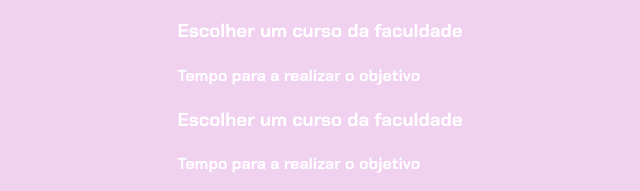
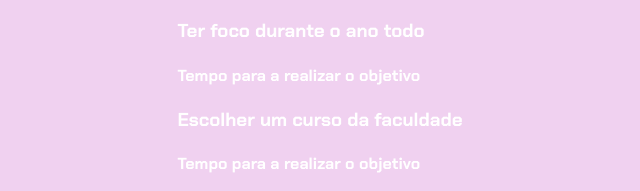
Before and after one commit to AnaDalMoro/Projeto2024, a plain HTML site: page index.html in a window 1280 px wide. Shown: the part 280-471 px from the top of the page, 320-960 px from the left. Drawn offline with Linux system fonts and the light colour scheme; a script that the page names is missing.

Commit message:
Update index.html

```diff
--- a/index.html
+++ b/index.html
@@ -21,7 +21,7 @@
                 <h4 class= "aba-conteudo-titulo-secundario" > Tempo para a realizar o objetivo </h4>
             </div>
             <div class="aba-conteudo">
-                <h3 class="aba-conteudo-titulo-principal"> Escolher um curso da faculdade</h3>
+                <h3 class="aba-conteudo-titulo-principal"> Ter foco durante o ano todo</h3>
                 <h4 class= "aba-conteudo-titulo-secundario" > Tempo para a realizar o objetivo </h4>
             </div>
             <div class="aba-conteudo">
```
